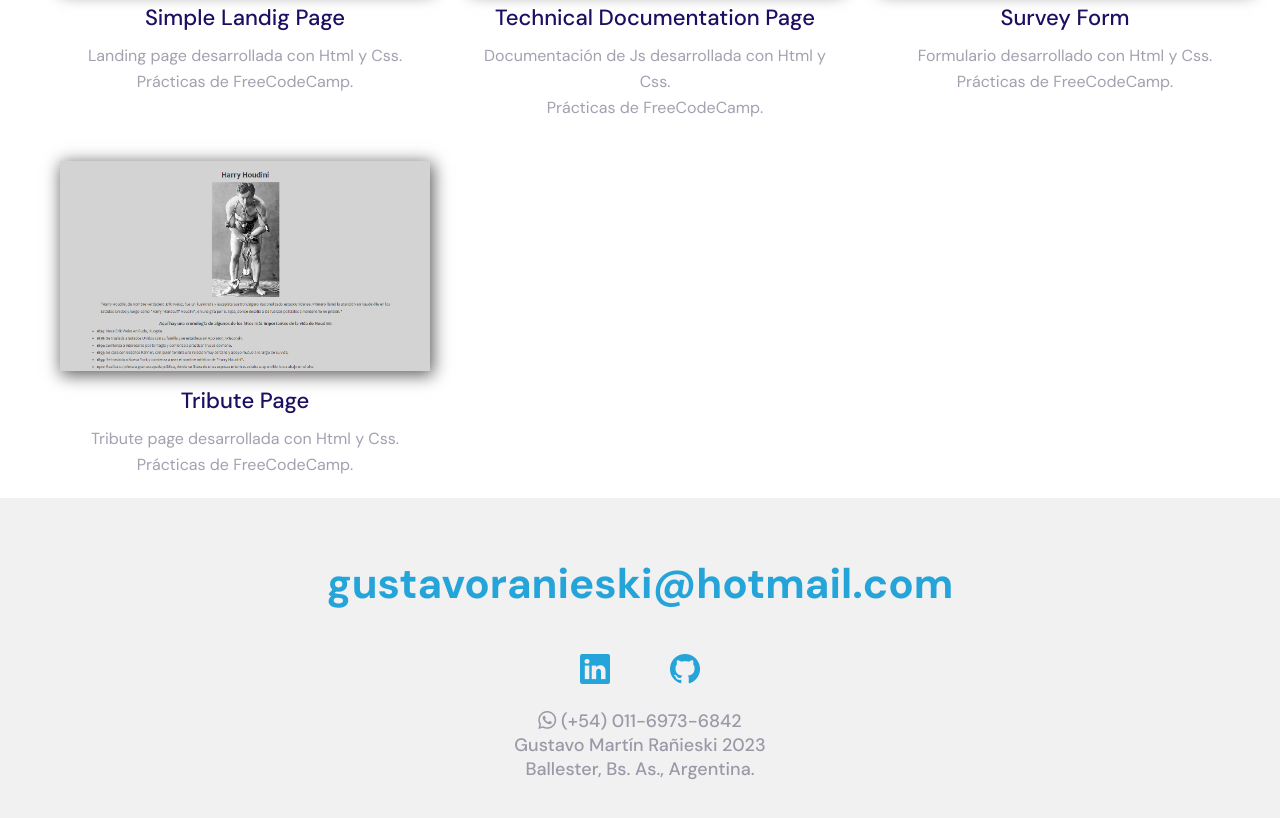
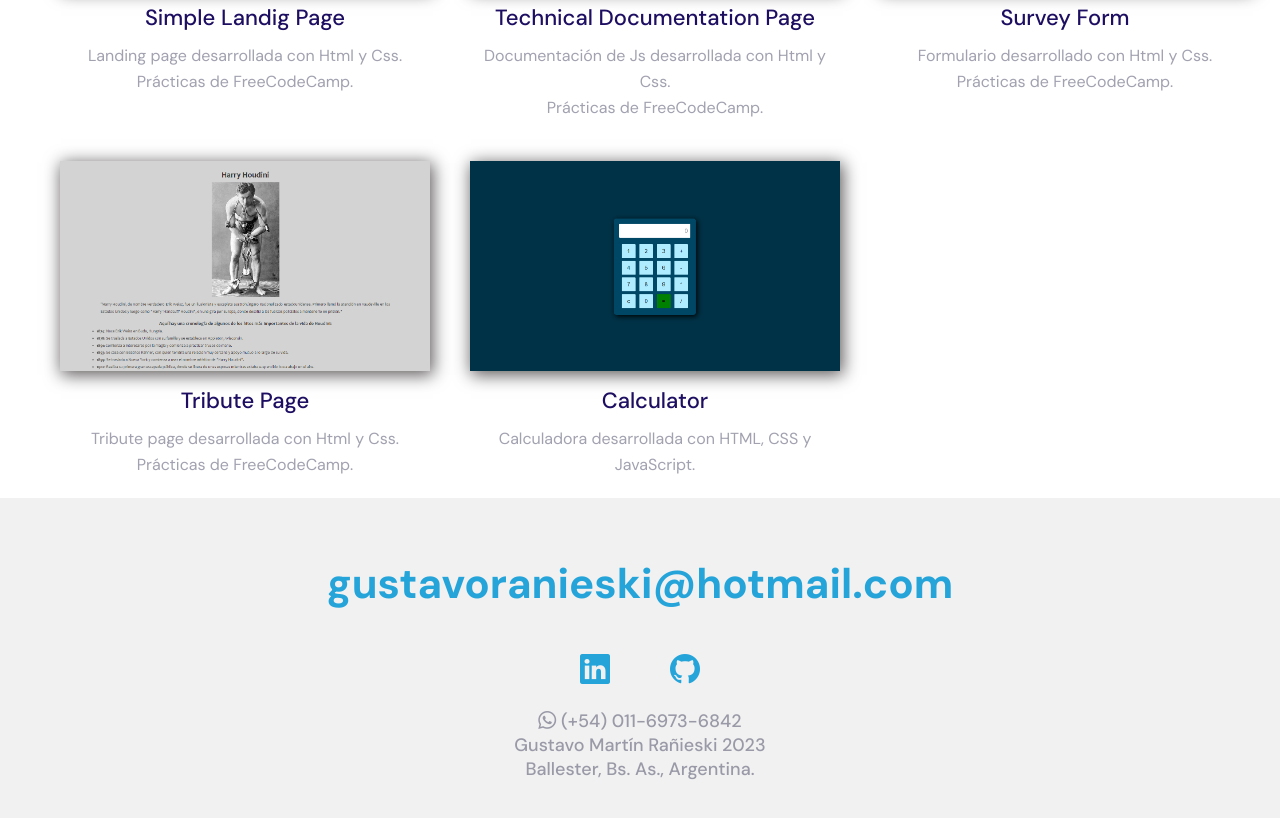
Before and after one commit to gusranieski/portfolio-gus, a plain HTML site: page index.html in a window 1280 px wide. Shown: the part 2455-3273 px from the top of the page. Drawn offline with nearby package versions, Linux system fonts and the light colour scheme.

Commit message:
agregue calculadora

```diff
--- a/index.html
+++ b/index.html
@@ -28,7 +28,8 @@
                 <p>Actualmente estoy en búsqueda de un nuevo desafío en mi carrera, quiero insertarme en una empresa del
                     mundo IT demostrando mi capacidad como Frontend React JS y futuro Full Stack Developer.</p>
                 <div class="hero-btn">
-                    <a href="./assets/CV - Gustavo Martín Rañieski.pdf" target="_blank" download="CV - Gustavo Martín Rañieski">Descargar Cv</a>
+                    <a href="./assets/CV - Gustavo Martín Rañieski.pdf" target="_blank"
+                        download="CV - Gustavo Martín Rañieski">Descargar Cv</a>
                     <a href="#email">Contacto</a>
                 </div>
             </div>
@@ -172,6 +173,17 @@
                         Tribute page desarrollada con Html y Css. <br>Prácticas de FreeCodeCamp.
                     </span>
                 </div>
+                <div class="card">
+                    <a href="https://gusranieski.github.io/calculadora/" target="_blank">
+                        <img src="./assets/calculadora-simple.png" alt="Calculator">
+                    </a>
+                    <h3>
+                        <a href="https://gusranieski.github.io/calculadora/" target="_blank">Calculator</a>
+                    </h3>
+                    <span>
+                        Calculadora desarrollada con HTML, CSS y JavaScript.
+                    </span>
+                </div>
                 <!-- <div class="card">
                     <a href="" target="_blank">
                         <img src="" alt="">
--- a/styles.css
+++ b/styles.css
@@ -384,6 +384,10 @@ footer p {
     left: unset;
 }
 
+.header-content button:hover {
+    background-color: var(--color-santas-grey);
+}
+
 /*------Dark Mode-----*/
 body.dark {
     background: #22272e;
```
Also changed, not shown: assets/calculadora-simple.png (added).
